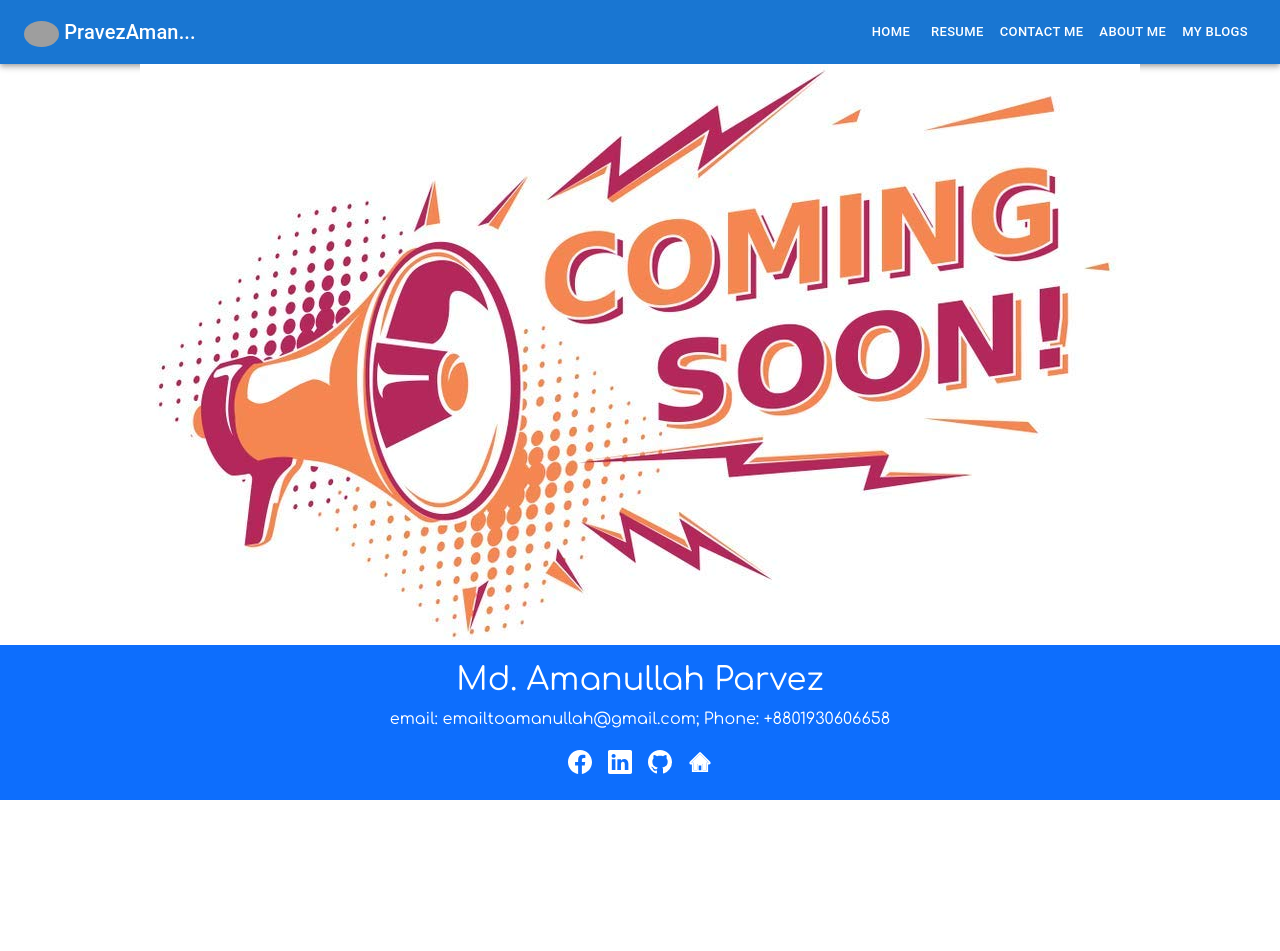
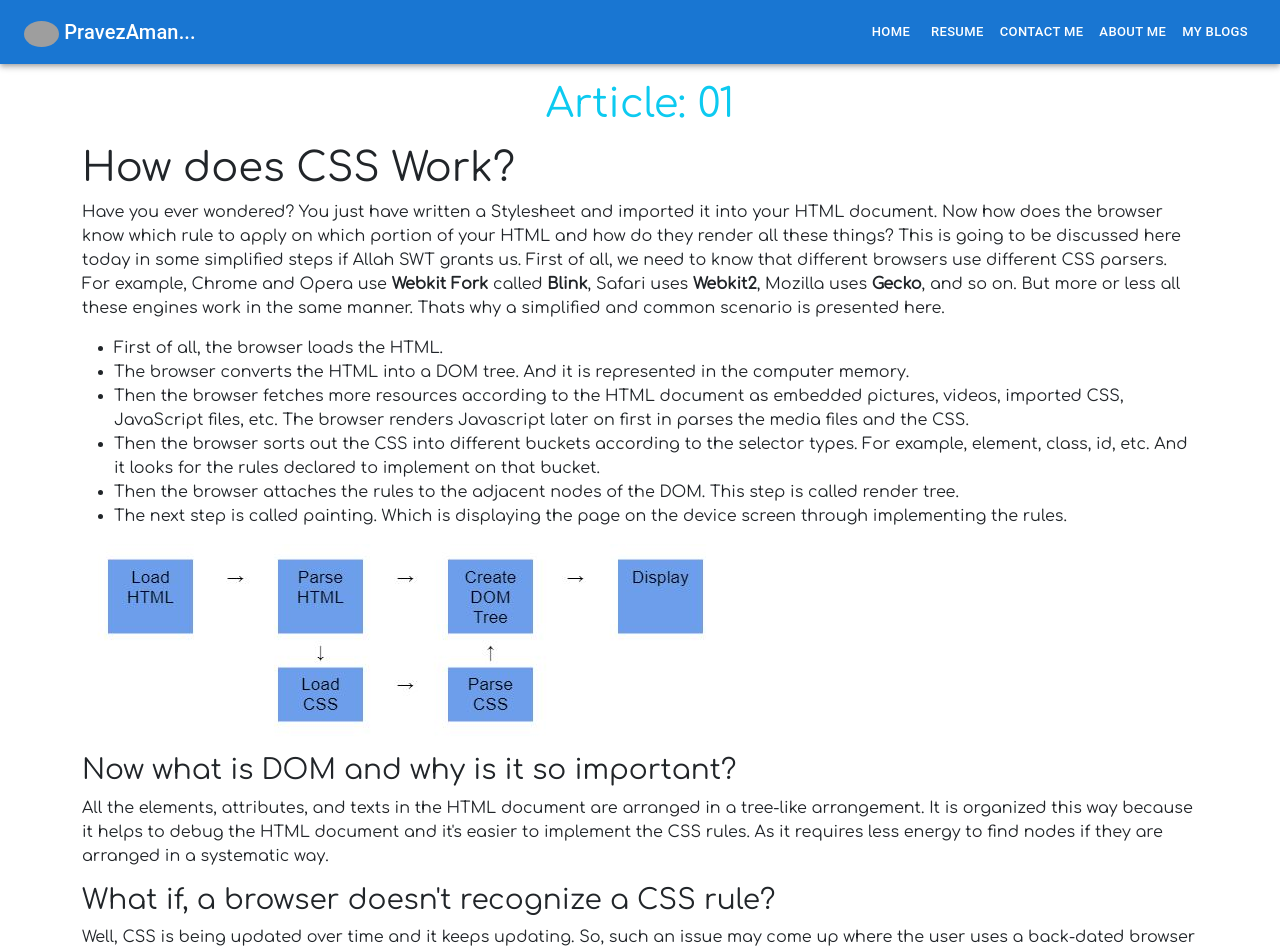
Before and after one commit to parvezaman/portfolio-parvezAman-client-side, a React (Create React App) app: page /blogs in a window 1280 px wide. Shown: the top 951 px of the page. Before the commit the page ends 800 px from the top, so only its background shows below. Built offline with nearby package versions, Linux system fonts and the light colour scheme; grey boxes are pictures that could not be loaded.

Commit message:
css blog added

```diff
--- a/src/Pages/Blogs/Blogs.js
+++ b/src/Pages/Blogs/Blogs.js
@@ -1,11 +1,35 @@
 import React from 'react';
+import { Container } from 'react-bootstrap';
 import './Blogs.css';
 import bgImage from './soon.jpg';
+import cssWorkFlow from "./CSSWiorkflow.JPG";
 const Blogs = () => {
     return (
-        <div className="blogs">
-            <img className="ms-auto me-auto d-block img-fluid" src={bgImage} alt="" />
-        </div>
+        <Container>
+            <article>
+                <h1 className='text-center text-info mb-3 mt-3'>Article: 01</h1>
+                <h1>How does CSS Work?</h1>
+                <p>Have you ever wondered? You just have written a Stylesheet and imported it into your HTML document. Now how does the browser know which rule to apply on which portion of your HTML and how do they render all these things? This is going to be discussed here today in some simplified steps if Allah SWT grants us. First of all, we need to know that different browsers use different CSS parsers. For example, Chrome and Opera use <strong>Webkit Fork</strong> called <strong>Blink</strong>, Safari uses <strong>Webkit2</strong>,  Mozilla uses <strong>Gecko</strong>, and so on. But more or less all these engines work in the same manner. Thats why a simplified and common scenario is presented here.</p>
+                <ul>
+                    <li>First of all, the browser loads the HTML.</li>
+                    <li>The browser converts the HTML into a DOM tree. And it is represented in the computer memory.</li>
+                    <li>Then the browser fetches more resources according to the HTML document as embedded pictures, videos, imported CSS, JavaScript files, etc. The browser renders Javascript later on first in parses the media files and the CSS.</li>
+                    <li>Then the browser sorts out the CSS into different buckets according to the selector types. For example, element, class, id, etc. And it looks for the rules declared to implement on that bucket.</li>
+                    <li>Then the browser attaches the rules to the adjacent nodes of the DOM. This step is called render tree.</li>
+                    <li>The next step is called painting. Which is displaying the page on the device screen through implementing the rules.</li>
+                </ul>
+
+                <img className='img-fluid' src={cssWorkFlow} alt="" />
+
+                <h3>Now what is DOM and why is it so important?</h3>
+                <p>All the elements, attributes, and texts in the HTML document are arranged in a tree-like arrangement. It is organized this way because it helps to debug the HTML document and it's easier to implement the CSS rules. As it requires less energy to find nodes if they are arranged in a systematic way.</p>
+
+                <h3>What if, a browser doesn't recognize a CSS rule?</h3>
+                <p>Well, CSS is being updated over time and it keeps updating. So, such an issue may come up where the user uses a back-dated browser that doesn't recognize the latest CSS rule. Or the developer misspells a rule. </p>
+                <p>In such cases, the browser simply ignores that rule and jumps onto the next rule or the next node. This is also why the DOM tree is necessary. </p>
+
+            </article>
+        </Container>
     );
 };
 
```
Also changed, not shown: src/Pages/Blogs/CSSWiorkflow.JPG (added).
